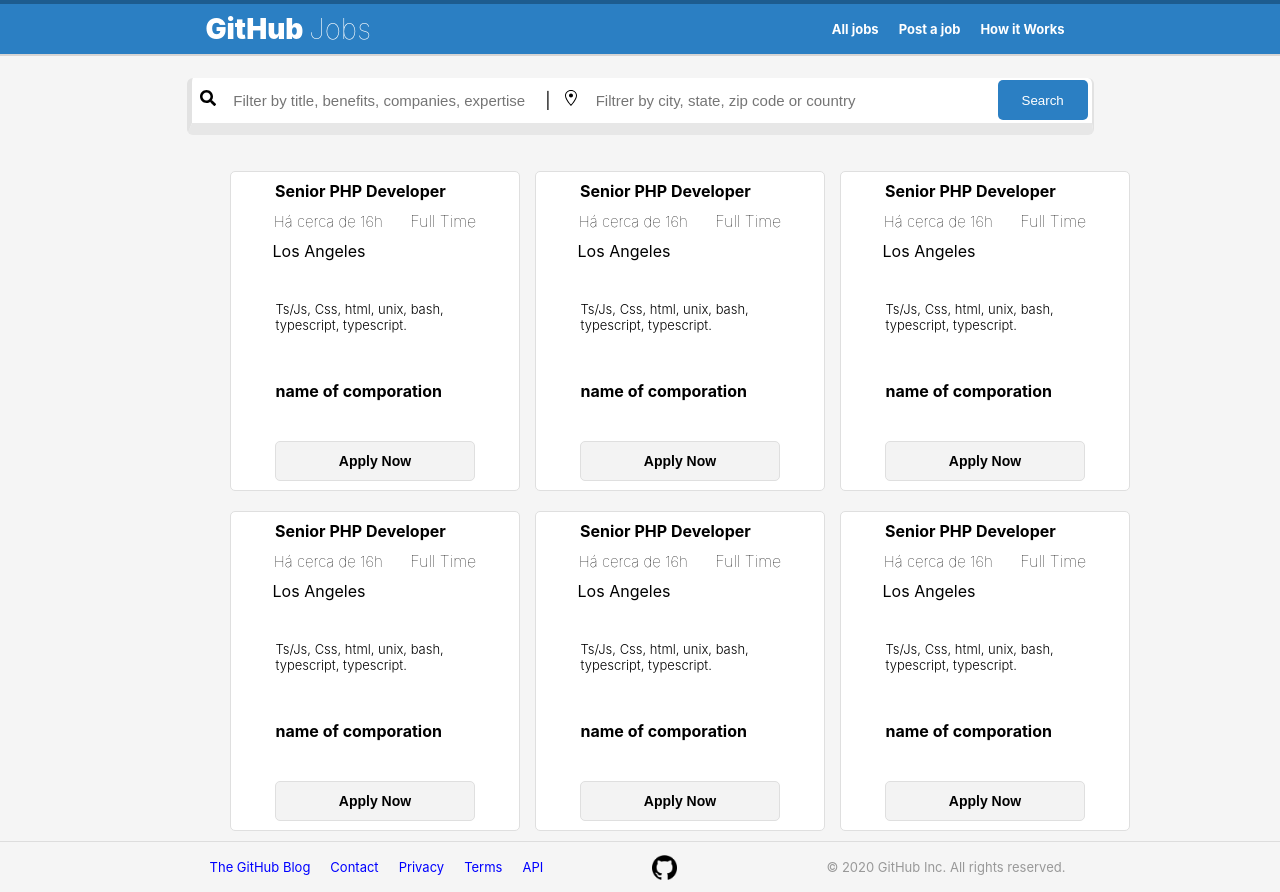
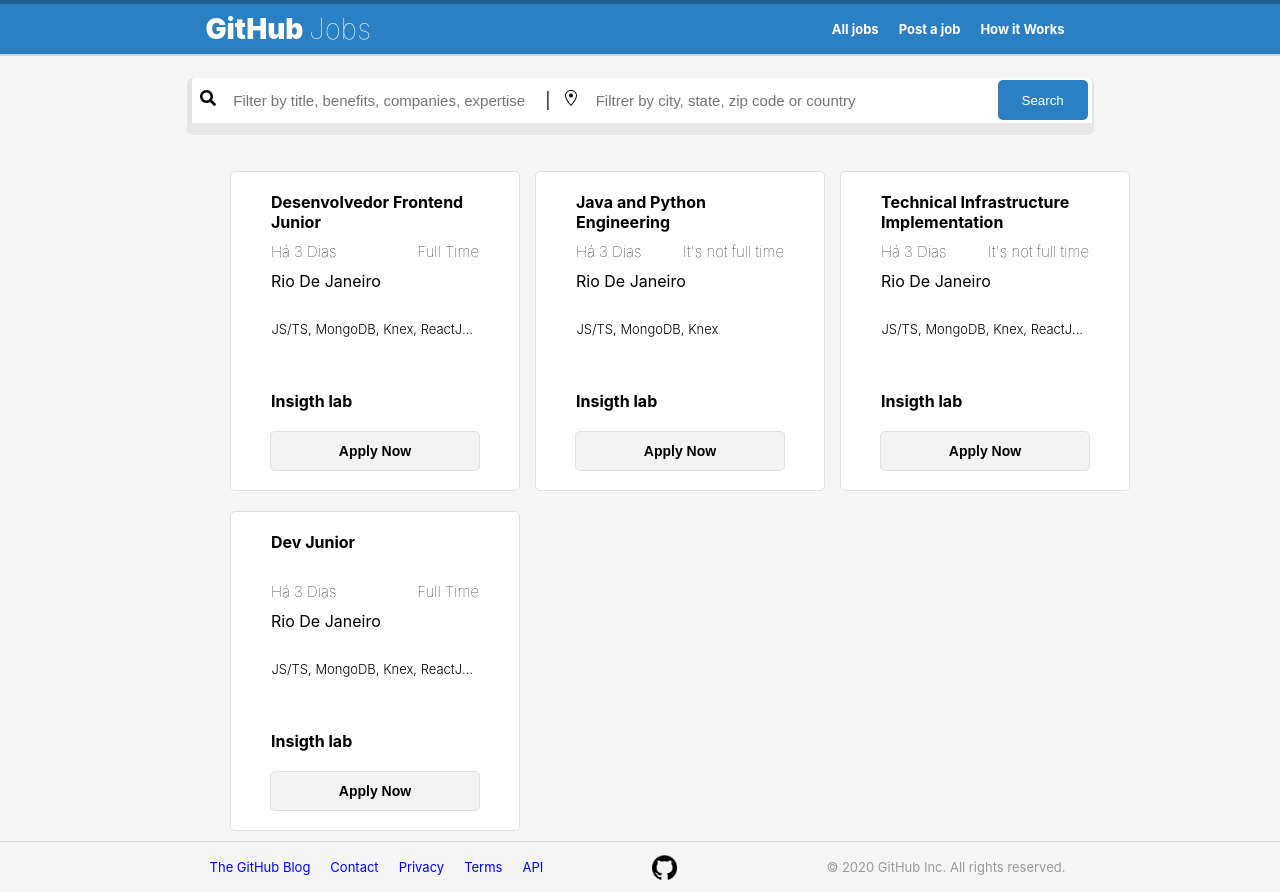
Before and after one commit to brufelix/github-jobs, a React (Create React App) app: page / in a window 1280 px wide. Built offline with nearby package versions, Linux system fonts and the light colour scheme.

Commit message:
refactor: Defining jobCard properties

```diff
--- a/src/components/Feed.tsx
+++ b/src/components/Feed.tsx
@@ -5,13 +5,18 @@
 export default () => {
     return(
         <div className="App-JobOpportunity-container">
-            <JobCard/>
-            <JobCard/>
-            <JobCard/>
-            <JobCard/>
-            <JobCard/>
-            <JobCard/>
+            <JobCard fullTime={true}  location="Rio De Janeiro" nameComporation="Insigth lab"
+                requirements="JS/TS, MongoDB, Knex, ReactJS, Git" time={3}
+                title="Desenvolvedor Frontend Junior"/>
+            <JobCard fullTime={false}  location="Rio De Janeiro" nameComporation="Insigth lab"
+                requirements="JS/TS, MongoDB, Knex" time={3}
+                title="Java and Python Engineering Opportunities!"/>
+            <JobCard fullTime={false}  location="Rio De Janeiro" nameComporation="Insigth lab"
+                requirements="JS/TS, MongoDB, Knex, ReactJS, Git, JS/TS, MongoDB, Knex, ReactJS, Git"
+                time={3}
+                title="Technical Infrastructure Implementation Healthcare Project Manager"/>
+            <JobCard fullTime={true}  location="Rio De Janeiro" nameComporation="Insigth lab"
+                requirements="JS/TS, MongoDB, Knex, ReactJS, Git" time={3} title="Dev Junior"/>
         </div>
-
     )
 }
--- a/src/components/JobCard.css
+++ b/src/components/JobCard.css
@@ -12,59 +12,73 @@
     background-color: white;
 }
 
+.title {
+    width: 208px;
+    height: 40px;
+    text-align: start;
+    font-weight: bold;
+    overflow-y: scroll;
+}
+
 .Subtitle-Times {
     display: flex;
-    justify-content: space-around;
+    justify-content: space-between;
     align-items: center;
     font-weight: 50;
-    width: 230px;
+    width: 208px;
     margin: 10px 0 10px 0;
+}
+
+.time {
+    text-align: start;
+    font-size: 15px;
+}
+
+.full-time {
+    text-align: end;
+    font-size: 15px;
+}
+
+.location {
+    width: 208px;
+    font-weight: 400;
+    text-align: start;
+    margin-bottom: 30px;
+}
+
+#requirements {
+    height: 70px;
+    width: 208px;
+    text-align: start;
+    margin-left: 21px;
+    margin-right: 20px;
+    font-size: 13px;
+    font-weight: 300;
+    margin-bottom: 0;
+    white-space: nowrap;
+    overflow: hidden;
+    text-overflow: ellipsis;
+}
+
+#nameComporation {
+    height: 40px;
+    width: 208px;
+    white-space: nowrap;
+    overflow: hidden;
+    text-overflow: ellipsis;
+    font-weight: bold;
+    text-align: start;
 }
 
 button#apply-button {
     height: 40px;
-    width: 200px;
+    width: 210px;
     border: solid 1px rgb(223, 223, 223);
     margin-left: 0px;
     color: black;
     font-weight: bold;
     font-size: 14px;
     background-color: rgb(243, 243, 243);
-}
-
-.title {
-    width: 200px;
-    text-align: start;
-    font-weight: bold;
-}
-
-.time {
-    font-size: 15px;
-}
-
-.location {
-    font-weight: 400;
-    margin-right: 112px;
-    margin-bottom: 40px;
-}
-
-#requirements {
-    height: 80px;
-    width: 200px;
-    text-align: start;
-    margin-left: 21px;
-    margin-right: 20px;
-    font-size: 13px;
-    font-weight: 300;
-    margin-bottom: 0;
-}
-
-#nameComporation {
-    height: 40px;
-    width: 200px;
-    font-weight: bold;
-    text-align: start;
-    margin: 0 20px 20px 21px;
 }
 
 div.Box-JobOpportunity:hover {
--- a/src/components/JobCard.tsx
+++ b/src/components/JobCard.tsx
@@ -1,17 +1,18 @@
 import React from 'react'
+import {TJobCard} from '../types/types'
 import './JobCard.css'
 
-export default () => {
+export default (props: TJobCard) => {
     return (
         <div className="Box-JobOpportunity">
-            <div className="title">Senior PHP Developer</div>
+            <div className="title">{props.title}</div>
             <div className="Subtitle-Times">
-                <div className="time">Há cerca de 16h</div>
-                <div className="full-time">Full Time</div>
+                <div className="time">{`Há ${props.time} Dias`}</div>
+                <div className="full-time">{props.fullTime ? "Full Time" : "It's not full time"}</div>
             </div>
-            <div className="location">Los Angeles</div>
-            <div id="requirements">Ts/Js, Css, html, unix, bash, typescript, typescript.</div>
-            <div id="nameComporation">name of comporation</div>
+            <div className="location">{props.location}</div>
+            <div id="requirements">{props.requirements}</div>
+            <div id="nameComporation">{props.nameComporation}</div>
             <button id="apply-button">Apply Now</button>
         </div>
     )
--- /dev/null
+++ b/src/types/types.ts
@@ -0,0 +1,8 @@
+export type TJobCard = {
+    title: string
+    time: number
+    fullTime: boolean
+    location: string
+    nameComporation: string
+    requirements: string
+}
```
